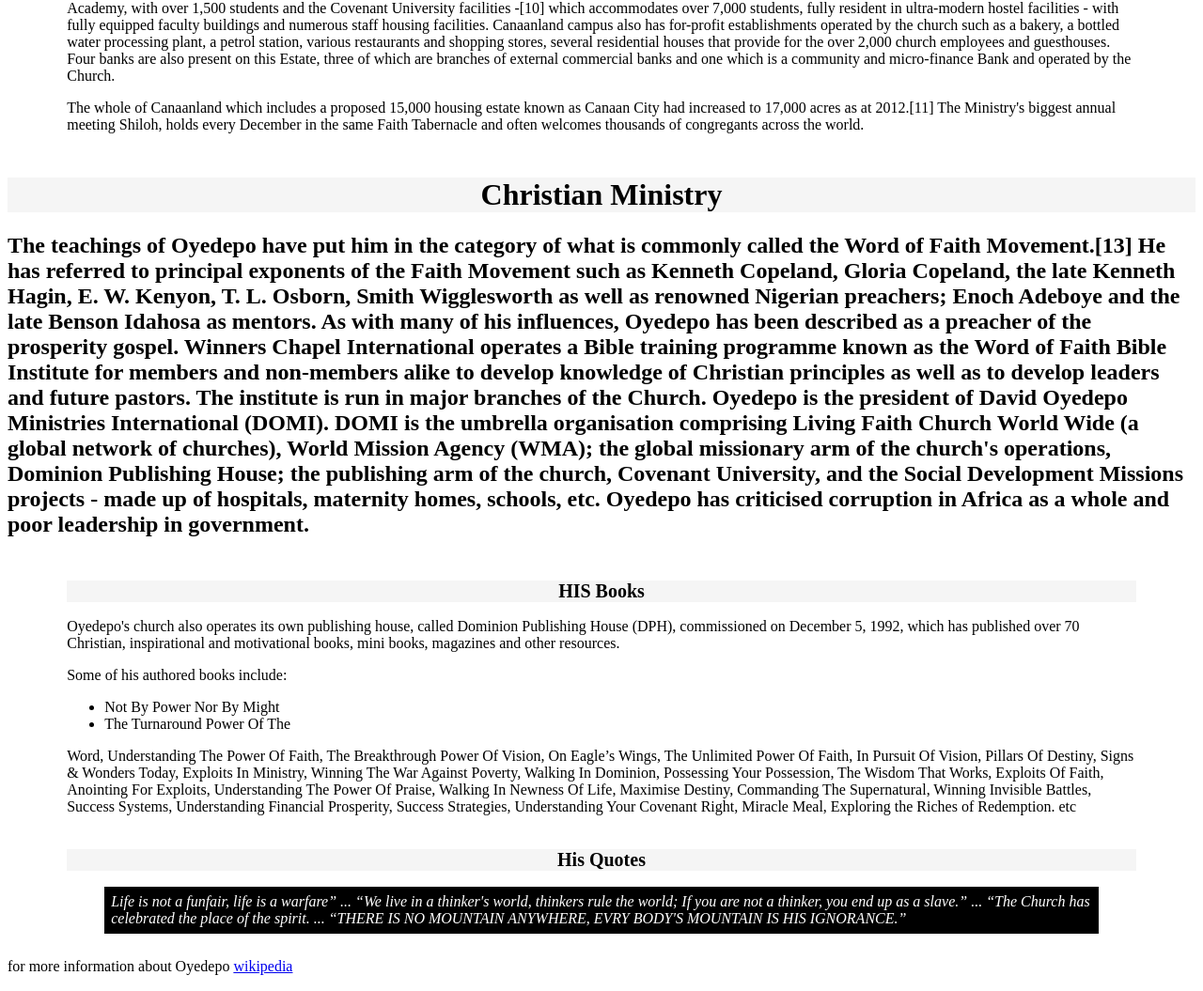
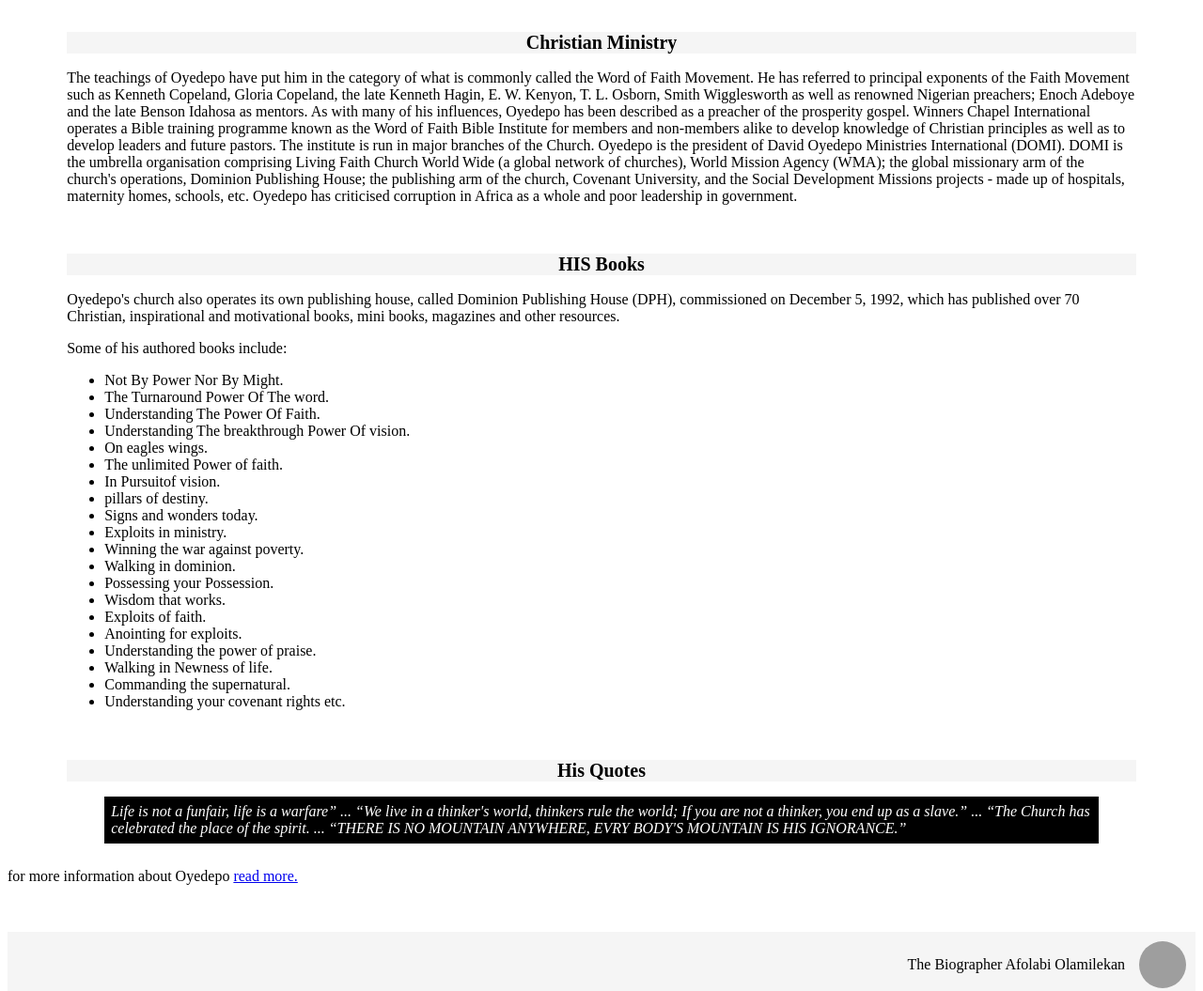
Before and after one commit to afolekside/Biography, a plain HTML site: page bio.html in a window 1280 px wide. Shown: the part 1213-2268 px from the top of the page at 94% size. Drawn offline with Linux system fonts and the light colour scheme; grey boxes are pictures that could not be loaded.

Commit message:
resized the image and link to wiki

```diff
--- a/bio.html
+++ b/bio.html
@@ -107,7 +107,7 @@
         Tabernacle was reported as the Worlds' Largest Church
         Auditorium in December 2005 Construction was completed
         within 12 months. Reports also claimed that this building
-        was built debt free.[7][8] This 50,000-seat edifice was
+        was built debt free. This 50,000-seat edifice was
         dedicated on September 18, 1999, under the administration
         of former President Olusegun Obasanjo. [9] Canaanland is
         in Ota, Ogun state and is the 5,000-acre (20 km2) estate
@@ -138,34 +138,35 @@
         congregants across the world.
       </p>
     </div>
-
-    <h1>Christian Ministry</h1>
-    <h2>
-      The teachings of Oyedepo have put him in the category of
-      what is commonly called the Word of Faith Movement.[13] He
-      has referred to principal exponents of the Faith Movement
-      such as Kenneth Copeland, Gloria Copeland, the late Kenneth
-      Hagin, E. W. Kenyon, T. L. Osborn, Smith Wigglesworth as
-      well as renowned Nigerian preachers; Enoch Adeboye and the
-      late Benson Idahosa as mentors. As with many of his
-      influences, Oyedepo has been described as a preacher of the
-      prosperity gospel. Winners Chapel International operates a
-      Bible training programme known as the Word of Faith Bible
-      Institute for members and non-members alike to develop
-      knowledge of Christian principles as well as to develop
-      leaders and future pastors. The institute is run in major
-      branches of the Church. Oyedepo is the president of David
-      Oyedepo Ministries International (DOMI). DOMI is the
-      umbrella organisation comprising Living Faith Church World
-      Wide (a global network of churches), World Mission Agency
-      (WMA); the global missionary arm of the church's
-      operations, Dominion Publishing House; the publishing arm
-      of the church, Covenant University, and the Social
-      Development Missions projects - made up of hospitals,
-      maternity homes, schools, etc. Oyedepo has criticised
-      corruption in Africa as a whole and poor leadership in
-      government.
-    </h2>
+    <div class="general">
+      <h2>Christian Ministry</h2>
+      <p>
+        The teachings of Oyedepo have put him in the category of
+        what is commonly called the Word of Faith Movement. He
+        has referred to principal exponents of the Faith Movement
+        such as Kenneth Copeland, Gloria Copeland, the late
+        Kenneth Hagin, E. W. Kenyon, T. L. Osborn, Smith
+        Wigglesworth as well as renowned Nigerian preachers;
+        Enoch Adeboye and the late Benson Idahosa as mentors. As
+        with many of his influences, Oyedepo has been described
+        as a preacher of the prosperity gospel. Winners Chapel
+        International operates a Bible training programme known
+        as the Word of Faith Bible Institute for members and
+        non-members alike to develop knowledge of Christian
+        principles as well as to develop leaders and future
+        pastors. The institute is run in major branches of the
+        Church. Oyedepo is the president of David Oyedepo
+        Ministries International (DOMI). DOMI is the umbrella
+        organisation comprising Living Faith Church World Wide (a
+        global network of churches), World Mission Agency (WMA);
+        the global missionary arm of the church's operations,
+        Dominion Publishing House; the publishing arm of the
+        church, Covenant University, and the Social Development
+        Missions projects - made up of hospitals, maternity
+        homes, schools, etc. Oyedepo has criticised corruption in
+        Africa as a whole and poor leadership in government.
+      </p>
+    </div>
     <div class="general">
       <h2>HIS Books</h2>
       <p>
@@ -178,21 +179,27 @@
       <span>Some of his authored books include: </span>
 
       <ul>
-        <li>Not By Power Nor By Might</li>
-        <li>The Turnaround Power Of The</li>
+        <li>Not By Power Nor By Might.</li>
+        <li>The Turnaround Power Of The word.</li>
+        <li>Understanding The Power Of Faith.</li>
+        <li>Understanding The breakthrough Power Of vision.</li>
+        <li>On eagles wings.</li>
+        <li>The unlimited Power of faith.</li>
+        <li>In Pursuitof vision.</li>
+        <li>pillars of destiny.</li>
+        <li>Signs and wonders today.</li>
+        <li>Exploits in ministry.</li>
+        <li>Winning the war against poverty.</li>
+        <li>Walking in dominion.</li>
+        <li>Possessing your Possession.</li>
+        <li>Wisdom that works.</li>
+        <li>Exploits of faith.</li>
+        <li>Anointing for exploits.</li>
+        <li>Understanding the power of praise.</li>
+        <li>Walking in Newness of life.</li>
+        <li>Commanding the supernatural.</li>
+        <li>Understanding your covenant rights etc.</li>
       </ul>
-      Word, Understanding The Power Of Faith, The Breakthrough
-      Power Of Vision, On Eagle’s Wings, The Unlimited Power Of
-      Faith, In Pursuit Of Vision, Pillars Of Destiny, Signs &
-      Wonders Today, Exploits In Ministry, Winning The War
-      Against Poverty, Walking In Dominion, Possessing Your
-      Possession, The Wisdom That Works, Exploits Of Faith,
-      Anointing For Exploits, Understanding The Power Of Praise,
-      Walking In Newness Of Life, Maximise Destiny, Commanding
-      The Supernatural, Winning Invisible Battles, Success
-      Systems, Understanding Financial Prosperity, Success
-      Strategies, Understanding Your Covenant Right, Miracle
-      Meal, Exploring the Riches of Redemption. etc
     </div>
     <div class="general">
       <h2>His Quotes</h2>
@@ -208,14 +215,17 @@
       </blockquote>
     </div>
     for more information about Oyedepo
-    <a href="url" target="_blank" rel="noopener noreferrer">
-      wikipedia</a
+    <a
+      href="https://en.wikipedia.org/wiki/David_Oyedepo"
+      target="_blank"
+    >
+      read more.</a
     >
 
     <footer>
       <div class="footer-div">
         <span class="foot"
-          >The Biographer Afolabi olamilekan</span
+          >The Biographer Afolabi Olamilekan</span
         >
         <img
           src="./img/img/img2/ter.jpg"
--- a/style.css
+++ b/style.css
@@ -1,21 +1,21 @@
 .flex-container {
-  width: 900px;
+  width: 500px;
   display: flex;
   margin: auto;
 }
 
 .flex-container div {
-  width: 300px;
+  width: 250px;
   /* height: 300px; */
   background-color: gainsboro;
   color: antiquewhite;
   text-align: center;
-  margin: 20px;
+  margin: 15px;
 }
 
 img {
   width: 100%;
-  height: 300px;
+  height: 150px;
 }
 
 h1 {
```
